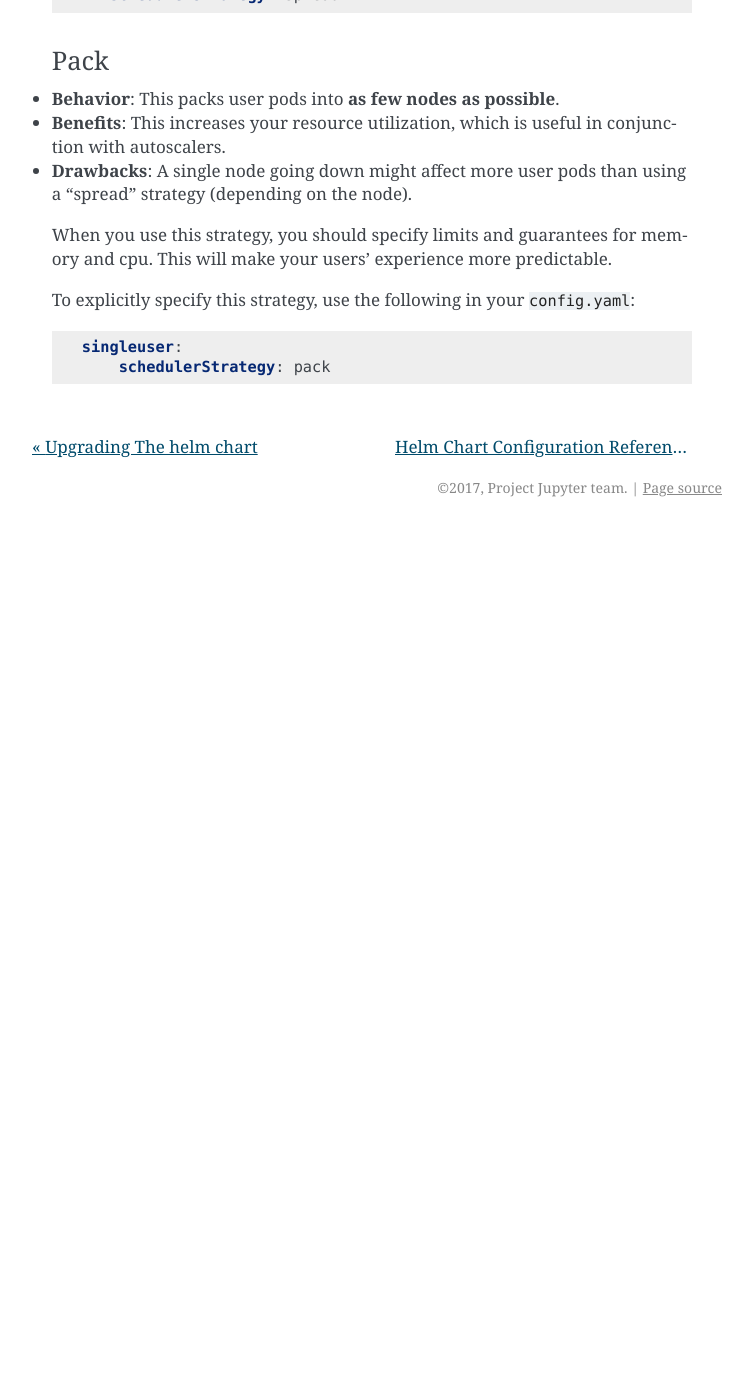
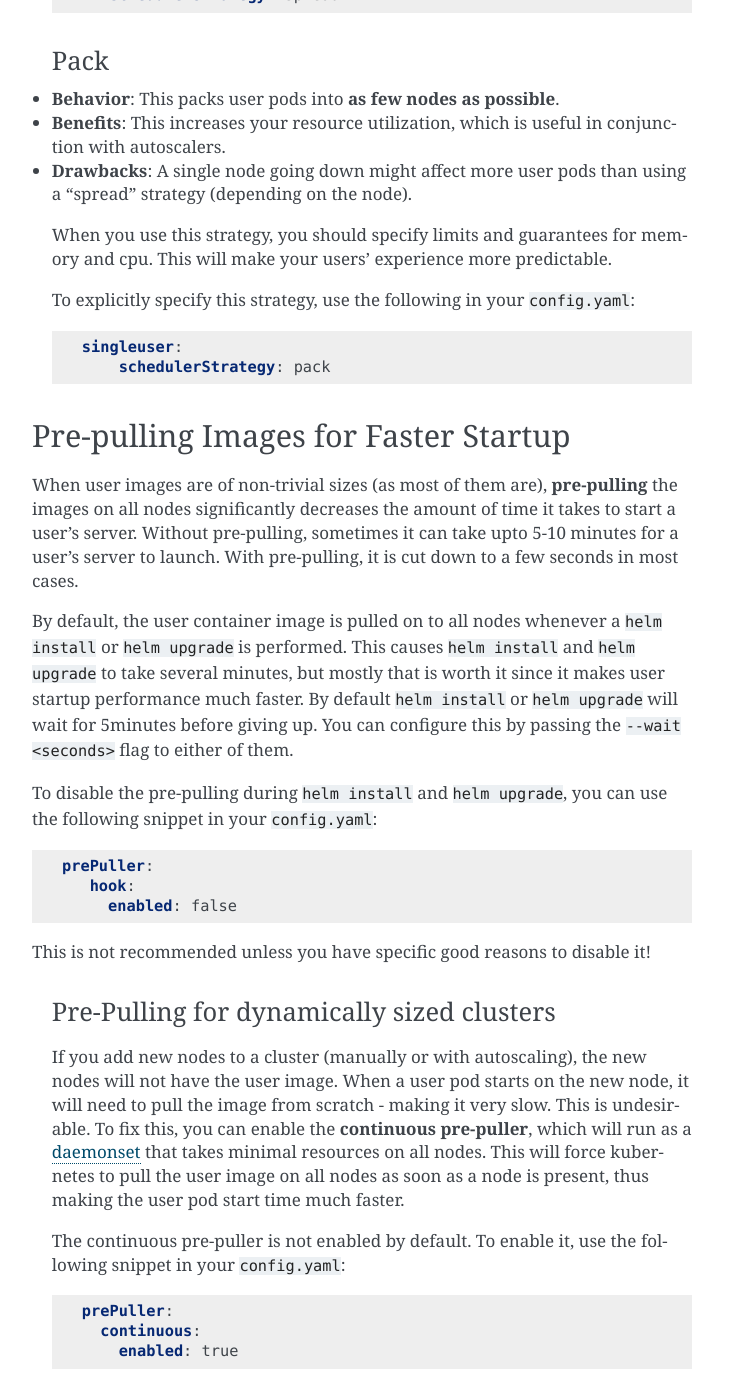
Before and after one commit to jupyterhub/zero-to-jupyterhub-k8s, a Sphinx documentation site: the page built from doc/source/advanced.md, in a window 1280 px wide and 1400 px high, scrolled down 4030 px. Shown: the whole window, without its empty margins (388-1140 px from the left). Built offline with Sphinx 7.4.7, drawn with Linux system fonts in a browser that asks for light colours; before the commit the page ends 4557 px from its top, so only the background shows below that; some of the changed text lies outside the part shown.

Commit message:
Add docs on pre-puller

````diff
--- a/doc/source/advanced.md
+++ b/doc/source/advanced.md
@@ -199,3 +199,50 @@ To explicitly specify this strategy, use the following in your `config.yaml`:
 singleuser:
     schedulerStrategy: pack
 ```
+
+## Pre-pulling Images for Faster Startup
+
+When user images are of non-trivial sizes (as most of them are), **pre-pulling**
+the images on all nodes significantly decreases the amount of time it takes to
+start a user's server. Without pre-pulling, sometimes it can take upto 5-10
+minutes for a user's server to launch. With pre-pulling, it is cut down to a few
+seconds in most cases.
+
+By default, the user container image is pulled on to all nodes whenever a `helm
+install` or `helm upgrade` is performed. This causes `helm install` and `helm
+upgrade` to take several minutes, but mostly that is worth it since it makes
+user startup performance much faster. By default `helm install` or `helm
+upgrade` will wait for 5minutes before giving up. You can configure this by
+passing the `--wait <seconds>` flag to either of them.
+
+To disable the pre-pulling during `helm install` and `helm upgrade`, you can use
+the following snippet in your `config.yaml`:
+
+
+```yaml
+prePuller:
+   hook:
+     enabled: false
+```
+
+This is not recommended unless you have specific good reasons to disable it!
+
+### Pre-Pulling for dynamically sized clusters
+
+If you add new nodes to a cluster (manually or with autoscaling), the new nodes
+will not have the user image. When a user pod starts on the new node, it will
+need to pull the image from scratch - making it very slow. This is undesirable.
+To fix this, you can enable the **continuous pre-puller**, which will run as a
+[daemonset](https://kubernetes.io/docs/concepts/workloads/controllers/daemonset/) that
+takes minimal resources on all nodes. This will force kubernetes
+to pull the user image on all nodes as soon as a node is present, thus making
+the user pod start time much faster.
+
+The continuous pre-puller is not enabled by default. To enable it, use the
+following snippet in your `config.yaml`:
+
+```yaml
+prePuller:
+  continuous:
+    enabled: true
+```
````
